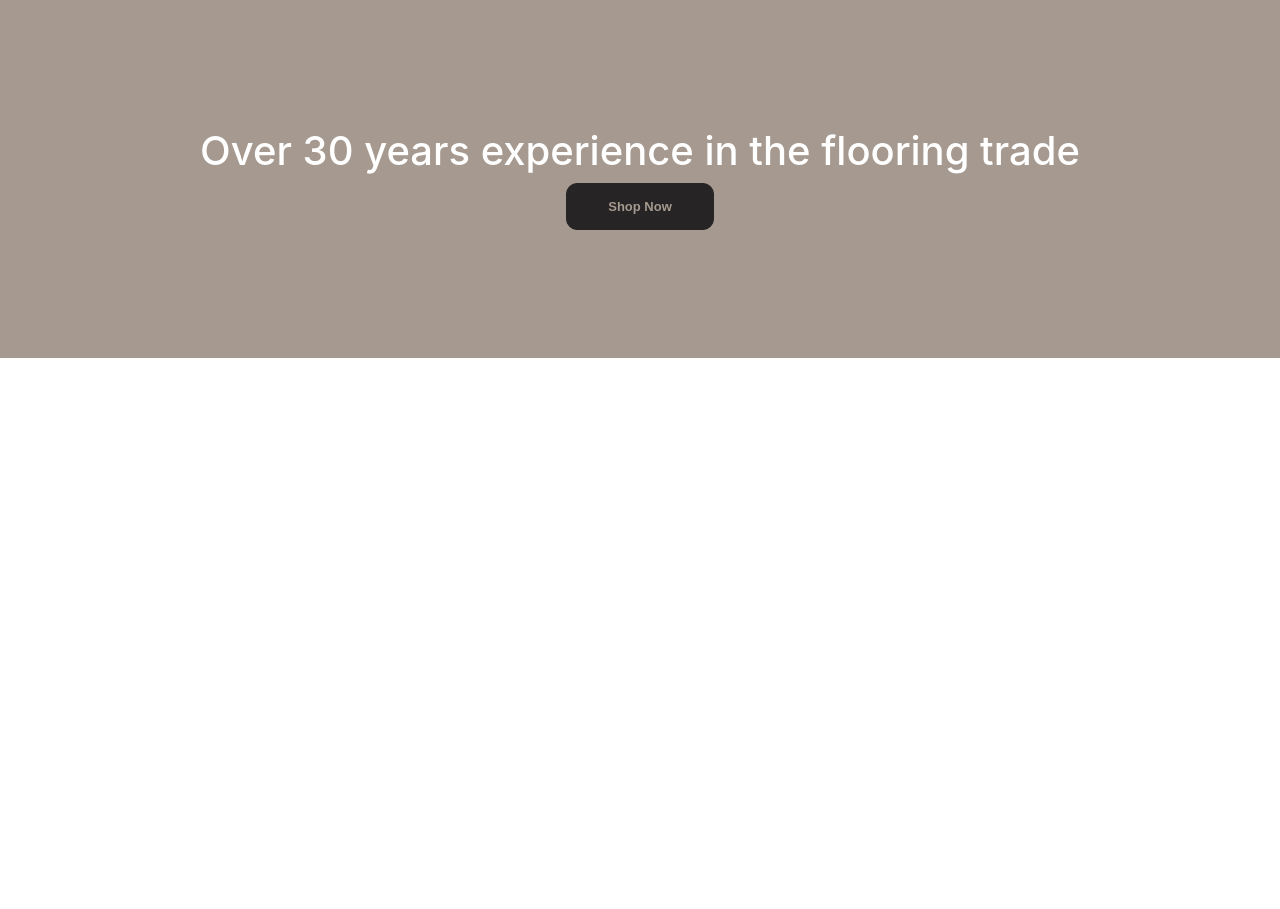
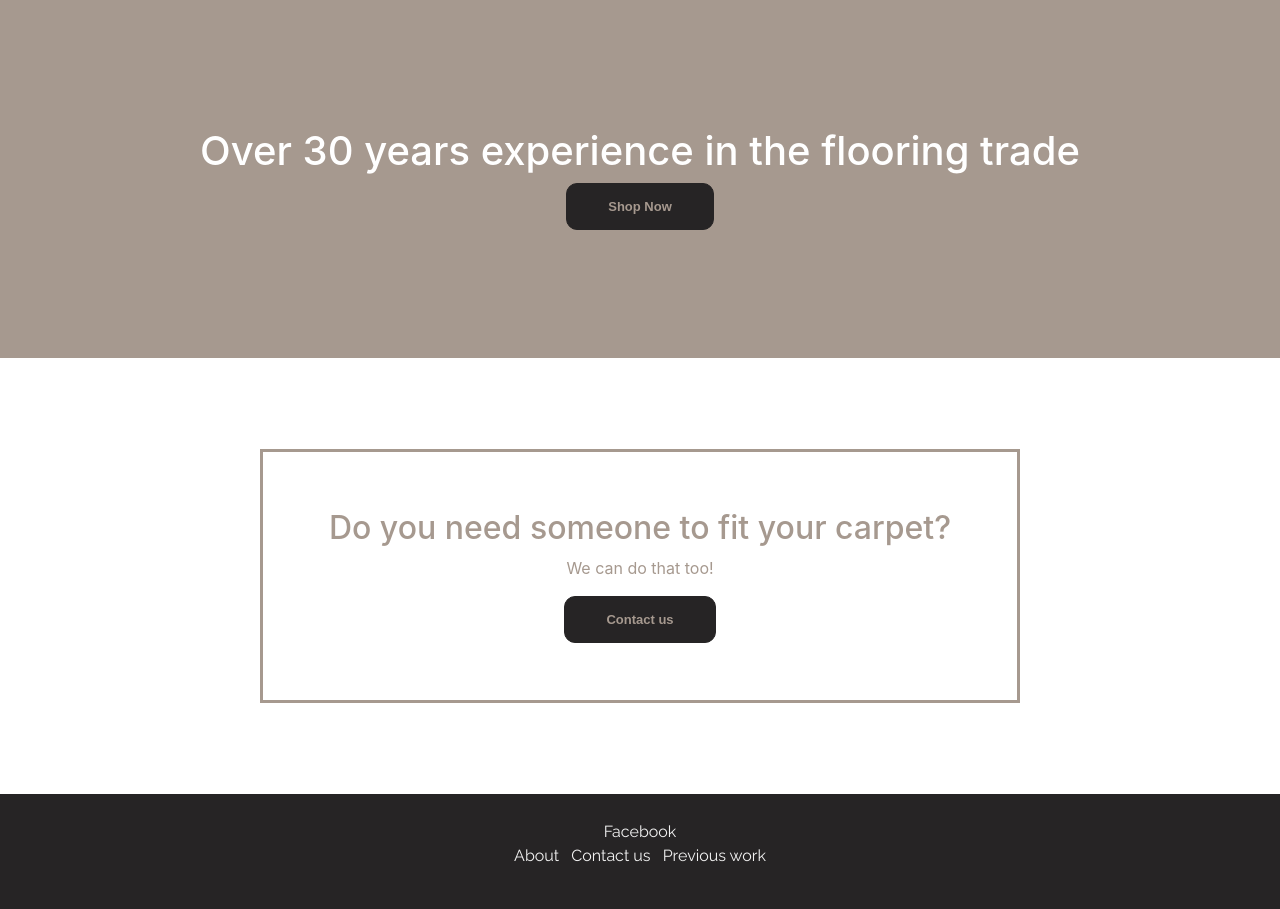
Before and after one commit to Ryanwatson1991/carpet-specialist, a Django app: page / in a window 1280 px wide. Shown: the part 267-1176 px from the top of the page. Before the commit the page ends 625 px from the top, so only its background shows below. Run offline with Django 3.2, Linux system fonts and the light colour scheme; some libraries are stand-ins or nearby versions.

Commit message:
Added Footer to base template and completer basic layout for home page

```diff
--- a/home/templates/home/index.html
+++ b/home/templates/home/index.html
@@ -31,4 +31,17 @@
 
         </div>
     </section>
+    <section class="contact">
+        <div class="container text-center">
+            <div class="row">
+                <div class="col-2"></div>
+                <div class="col-8 box">
+                    <h2>Do you need someone to fit your carpet?</h2>
+                    <p>We can do that too!</p>
+                    <a href="#" class="myButton">Contact us</a>
+                </div>
+                <div class="col-2"></div>
+            </div>
+        </div>
+    </section>
 {% endblock %}
--- a/static/css/base.css
+++ b/static/css/base.css
@@ -24,6 +24,15 @@ html {
     margin-bottom: 1%;
 }
 
+.box{
+    border-style: solid;
+    border-color:#A6998F;
+    margin-top: 8%;
+    margin-bottom: 8%;
+    padding: 5%;
+    color: #A6998F;
+}
+
 .myButton {
 	background-color:#262425;
 	border-radius:11px;
@@ -44,3 +53,10 @@ html {
 	position:relative;
 	top:1px;
 }
+
+footer{
+    background-color: #262425;
+    padding: 2%;
+    font-family: 'Raleway', sans-serif;
+    color: #f2f2f2;
+}
--- a/templates/base.html
+++ b/templates/base.html
@@ -163,6 +163,23 @@
         {% block content %}
         {% endblock %}
 
+        <footer>
+            <div class="container text-center">
+                <div class="row">
+                    <div class="col-12">Facebook</div>
+                </div>
+                <div class="row">
+                    <div class="col-12">
+                        <ul class="list-inline list-unstyled">
+                            <li class="list-inline-item">About</li>
+                            <li class="list-inline-item">Contact us</li>
+                            <li class="list-inline-item">Previous work</li>
+                        </ul>
+                    </div>
+                </div>
+            </div>
+        </footer>
+
         {% block postloadjs %}
         {% endblock %}
 
```
